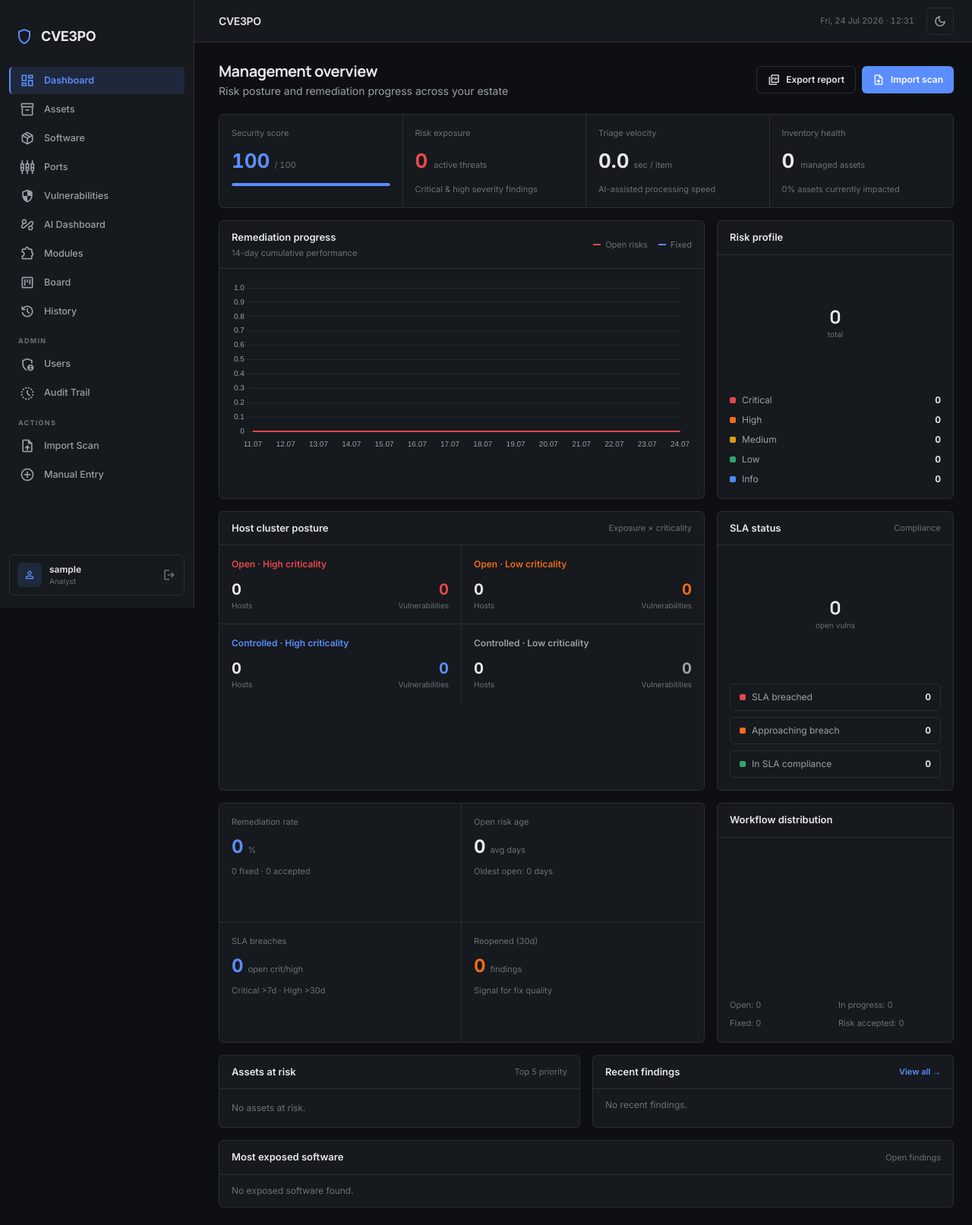
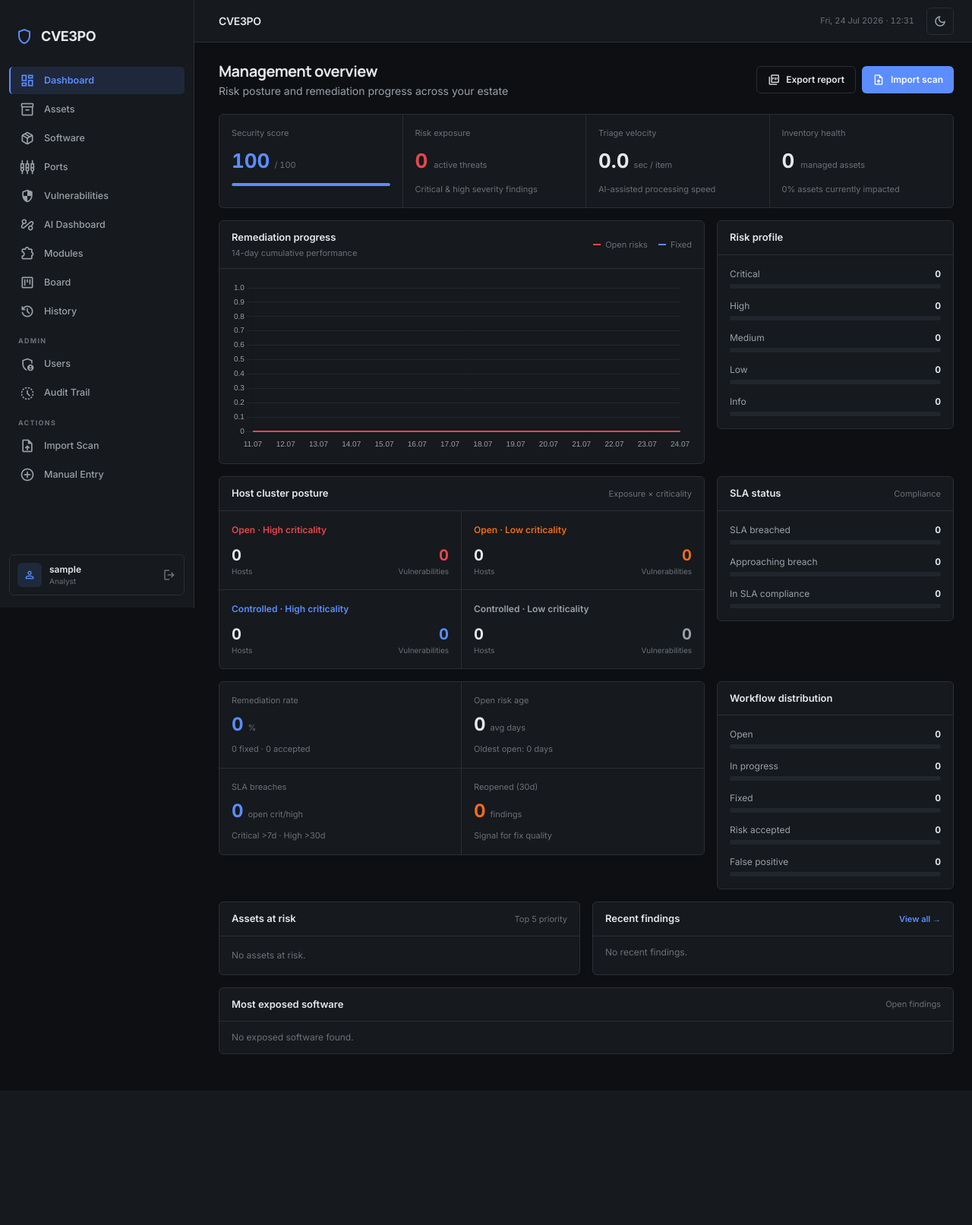
Before and after one commit to MichaelHeu4/CVE3PO, a Django app: page / in a window 1280 px wide. Shown: the top 1613 px of the page at 76% size. After the commit the page ends 1388 px from the top, so only its background shows below. Run offline with Django 5.2, Linux system fonts and the light colour scheme; the visitor is signed in with stand-in values (Sample User, id 1); data comes from the database, SQL or seed files in the repository; data that the repository does not hold is empty; a map, chart or similar area stays blank; some libraries are stand-ins or nearby versions.

Commit message:
Removed donut diagrams

```diff
--- a/vuln_manager/templates/vuln_manager/dashboard.html
+++ b/vuln_manager/templates/vuln_manager/dashboard.html
@@ -59,7 +59,7 @@
 </div>
 
 <!-- Trend + Risk profile -->
-<div class="grid grid-cols-1 lg:grid-cols-3 gap-4 mb-4">
+<div class="grid grid-cols-1 lg:grid-cols-3 gap-4 mb-4 items-start">
     <div class="lg:col-span-2 bg-surface-container border border-outline-variant rounded-md">
         <div class="flex items-center justify-between px-4 py-3 border-b border-outline-variant">
             <div>
@@ -76,27 +76,33 @@
 
     <div class="bg-surface-container border border-outline-variant rounded-md flex flex-col">
         <div class="px-4 py-3 border-b border-outline-variant"><h3 class="font-semibold text-[13px] text-on-surface">Risk profile</h3></div>
-        <div class="p-4">
-            <div class="relative flex items-center justify-center mb-4">
-                <div style="height: 150px; width: 150px;"><canvas id="severityDoughnut"></canvas></div>
-                <div class="absolute inset-0 flex flex-col items-center justify-center pointer-events-none">
-                    <p class="text-2xl font-bold font-headline text-on-surface leading-none tabular-nums">{{ vuln_count }}</p>
-                    <p class="text-[10px] text-outline mt-1">total</p>
-                </div>
+        <div class="p-4 space-y-3.5" data-bars>
+            <div>
+                <div class="flex justify-between items-center mb-1"><span class="text-[12px] text-on-surface-variant">Critical</span><b class="text-[12px] tabular-nums text-on-surface">{{ severity_map.critical }}</b></div>
+                <div class="h-1.5 rounded-full bg-surface-container-highest overflow-hidden"><div class="h-full rounded-full" data-val="{{ severity_map.critical }}" style="background:#e5484d;width:0"></div></div>
             </div>
-            <div class="space-y-2">
-                <div class="flex justify-between items-center text-[12px]"><span class="flex items-center gap-2 text-on-surface-variant"><span class="w-2 h-2 rounded-sm bg-error"></span>Critical</span><b class="tabular-nums text-on-surface">{{ severity_map.critical }}</b></div>
-                <div class="flex justify-between items-center text-[12px]"><span class="flex items-center gap-2 text-on-surface-variant"><span class="w-2 h-2 rounded-sm bg-tertiary"></span>High</span><b class="tabular-nums text-on-surface">{{ severity_map.high }}</b></div>
-                <div class="flex justify-between items-center text-[12px]"><span class="flex items-center gap-2 text-on-surface-variant"><span class="w-2 h-2 rounded-sm" style="background:#d99e12"></span>Medium</span><b class="tabular-nums text-on-surface">{{ severity_map.medium }}</b></div>
-                <div class="flex justify-between items-center text-[12px]"><span class="flex items-center gap-2 text-on-surface-variant"><span class="w-2 h-2 rounded-sm" style="background:#30a46c"></span>Low</span><b class="tabular-nums text-on-surface">{{ severity_map.low }}</b></div>
-                <div class="flex justify-between items-center text-[12px]"><span class="flex items-center gap-2 text-on-surface-variant"><span class="w-2 h-2 rounded-sm" style="background:#4b8bf5"></span>Info</span><b class="tabular-nums text-on-surface">{{ severity_map.info }}</b></div>
+            <div>
+                <div class="flex justify-between items-center mb-1"><span class="text-[12px] text-on-surface-variant">High</span><b class="text-[12px] tabular-nums text-on-surface">{{ severity_map.high }}</b></div>
+                <div class="h-1.5 rounded-full bg-surface-container-highest overflow-hidden"><div class="h-full rounded-full" data-val="{{ severity_map.high }}" style="background:#ef6c1a;width:0"></div></div>
+            </div>
+            <div>
+                <div class="flex justify-between items-center mb-1"><span class="text-[12px] text-on-surface-variant">Medium</span><b class="text-[12px] tabular-nums text-on-surface">{{ severity_map.medium }}</b></div>
+                <div class="h-1.5 rounded-full bg-surface-container-highest overflow-hidden"><div class="h-full rounded-full" data-val="{{ severity_map.medium }}" style="background:#d99e12;width:0"></div></div>
+            </div>
+            <div>
+                <div class="flex justify-between items-center mb-1"><span class="text-[12px] text-on-surface-variant">Low</span><b class="text-[12px] tabular-nums text-on-surface">{{ severity_map.low }}</b></div>
+                <div class="h-1.5 rounded-full bg-surface-container-highest overflow-hidden"><div class="h-full rounded-full" data-val="{{ severity_map.low }}" style="background:#30a46c;width:0"></div></div>
+            </div>
+            <div>
+                <div class="flex justify-between items-center mb-1"><span class="text-[12px] text-on-surface-variant">Info</span><b class="text-[12px] tabular-nums text-on-surface">{{ severity_map.info }}</b></div>
+                <div class="h-1.5 rounded-full bg-surface-container-highest overflow-hidden"><div class="h-full rounded-full" data-val="{{ severity_map.info }}" style="background:#4b8bf5;width:0"></div></div>
             </div>
         </div>
     </div>
 </div>
 
 <!-- Host cluster + SLA -->
-<div class="grid grid-cols-1 lg:grid-cols-3 gap-4 mb-4">
+<div class="grid grid-cols-1 lg:grid-cols-3 gap-4 mb-4 items-start">
     <div class="lg:col-span-2 bg-surface-container border border-outline-variant rounded-md">
         <div class="flex items-center justify-between px-4 py-3 border-b border-outline-variant">
             <h3 class="font-semibold text-[13px] text-on-surface">Host cluster posture</h3>
@@ -124,25 +130,25 @@
 
     <div class="bg-surface-container border border-outline-variant rounded-md flex flex-col">
         <div class="flex items-center justify-between px-4 py-3 border-b border-outline-variant"><h3 class="font-semibold text-[13px] text-on-surface">SLA status</h3><span class="text-[11px] text-outline">Compliance</span></div>
-        <div class="p-4">
-            <div class="relative flex items-center justify-center mb-4">
-                <div style="height: 150px; width: 150px;"><canvas id="slaDoughnut"></canvas></div>
-                <div class="absolute inset-0 flex flex-col items-center justify-center pointer-events-none">
-                    <p class="text-2xl font-bold font-headline text-on-surface leading-none tabular-nums">{{ vuln_count }}</p>
-                    <p class="text-[10px] text-outline mt-1">open vulns</p>
-                </div>
+        <div class="p-4 space-y-3.5" data-bars>
+            <div>
+                <div class="flex justify-between items-center mb-1"><span class="text-[12px] text-on-surface-variant">SLA breached</span><b class="text-[12px] tabular-nums text-on-surface">{{ sla_breach_count }}</b></div>
+                <div class="h-1.5 rounded-full bg-surface-container-highest overflow-hidden"><div class="h-full rounded-full" data-val="{{ sla_breach_count }}" style="background:#e5484d;width:0"></div></div>
             </div>
-            <div class="space-y-2">
-                <div class="flex justify-between items-center px-3 py-2 border border-outline-variant rounded-md text-[12px]"><span class="flex items-center gap-2 text-on-surface-variant"><span class="w-2 h-2 rounded-sm bg-error"></span>SLA breached</span><b class="tabular-nums">{{ sla_breach_count }}</b></div>
-                <div class="flex justify-between items-center px-3 py-2 border border-outline-variant rounded-md text-[12px]"><span class="flex items-center gap-2 text-on-surface-variant"><span class="w-2 h-2 rounded-sm bg-tertiary"></span>Approaching breach</span><b class="tabular-nums">{{ sla_approaching_count }}</b></div>
-                <div class="flex justify-between items-center px-3 py-2 border border-outline-variant rounded-md text-[12px]"><span class="flex items-center gap-2 text-on-surface-variant"><span class="w-2 h-2 rounded-sm" style="background:#30a46c"></span>In SLA compliance</span><b class="tabular-nums">{{ sla_compliant_count }}</b></div>
+            <div>
+                <div class="flex justify-between items-center mb-1"><span class="text-[12px] text-on-surface-variant">Approaching breach</span><b class="text-[12px] tabular-nums text-on-surface">{{ sla_approaching_count }}</b></div>
+                <div class="h-1.5 rounded-full bg-surface-container-highest overflow-hidden"><div class="h-full rounded-full" data-val="{{ sla_approaching_count }}" style="background:#ef6c1a;width:0"></div></div>
+            </div>
+            <div>
+                <div class="flex justify-between items-center mb-1"><span class="text-[12px] text-on-surface-variant">In SLA compliance</span><b class="text-[12px] tabular-nums text-on-surface">{{ sla_compliant_count }}</b></div>
+                <div class="h-1.5 rounded-full bg-surface-container-highest overflow-hidden"><div class="h-full rounded-full" data-val="{{ sla_compliant_count }}" style="background:#30a46c;width:0"></div></div>
             </div>
         </div>
     </div>
 </div>
 
 <!-- Operational KPIs + workflow -->
-<div class="grid grid-cols-1 lg:grid-cols-3 gap-4 mb-4">
+<div class="grid grid-cols-1 lg:grid-cols-3 gap-4 mb-4 items-start">
     <div class="lg:col-span-2 grid grid-cols-2 bg-surface-container border border-outline-variant rounded-md">
         <div class="p-4 border-r border-b border-outline-variant"><p class="text-[11px] text-outline mb-2">Remediation rate</p><div class="flex items-baseline gap-1.5"><span class="text-2xl font-bold text-primary tabular-nums">{{ remediation_rate }}</span><span class="text-[11px] text-outline">%</span></div><p class="mt-2 text-[11px] text-outline">{{ resolved_count }} fixed · {{ ignored_count }} accepted</p></div>
         <div class="p-4 border-b border-outline-variant"><p class="text-[11px] text-outline mb-2">Open risk age</p><div class="flex items-baseline gap-1.5"><span class="text-2xl font-bold text-on-surface tabular-nums">{{ avg_open_age_days }}</span><span class="text-[11px] text-outline">avg days</span></div><p class="mt-2 text-[11px] text-outline">Oldest open: {{ oldest_open_days }} days</p></div>
@@ -151,11 +157,26 @@
     </div>
     <div class="bg-surface-container border border-outline-variant rounded-md">
         <div class="flex items-center justify-between px-4 py-3 border-b border-outline-variant"><h3 class="font-semibold text-[13px] text-on-surface">Workflow distribution</h3></div>
-        <div class="p-4">
-            <div class="relative" style="height: 180px;"><canvas id="statusDoughnut"></canvas></div>
-            <div class="mt-4 grid grid-cols-2 gap-2 text-[11px] text-outline">
-                <span>Open: {{ status_map.open }}</span><span>In progress: {{ status_map.in_progress }}</span>
-                <span>Fixed: {{ status_map.fixed }}</span><span>Risk accepted: {{ status_map.risk_accepted }}</span>
+        <div class="p-4 space-y-3.5" data-bars>
+            <div>
+                <div class="flex justify-between items-center mb-1"><span class="text-[12px] text-on-surface-variant">Open</span><b class="text-[12px] tabular-nums text-on-surface">{{ status_map.open }}</b></div>
+                <div class="h-1.5 rounded-full bg-surface-container-highest overflow-hidden"><div class="h-full rounded-full" data-val="{{ status_map.open }}" style="background:#e5484d;width:0"></div></div>
+            </div>
+            <div>
+                <div class="flex justify-between items-center mb-1"><span class="text-[12px] text-on-surface-variant">In progress</span><b class="text-[12px] tabular-nums text-on-surface">{{ status_map.in_progress }}</b></div>
+                <div class="h-1.5 rounded-full bg-surface-container-highest overflow-hidden"><div class="h-full rounded-full" data-val="{{ status_map.in_progress }}" style="background:#ef6c1a;width:0"></div></div>
+            </div>
+            <div>
+                <div class="flex justify-between items-center mb-1"><span class="text-[12px] text-on-surface-variant">Fixed</span><b class="text-[12px] tabular-nums text-on-surface">{{ status_map.fixed }}</b></div>
+                <div class="h-1.5 rounded-full bg-surface-container-highest overflow-hidden"><div class="h-full rounded-full" data-val="{{ status_map.fixed }}" style="background:#30a46c;width:0"></div></div>
+            </div>
+            <div>
+                <div class="flex justify-between items-center mb-1"><span class="text-[12px] text-on-surface-variant">Risk accepted</span><b class="text-[12px] tabular-nums text-on-surface">{{ status_map.risk_accepted }}</b></div>
+                <div class="h-1.5 rounded-full bg-surface-container-highest overflow-hidden"><div class="h-full rounded-full" data-val="{{ status_map.risk_accepted }}" style="background:#4b8bf5;width:0"></div></div>
+            </div>
+            <div>
+                <div class="flex justify-between items-center mb-1"><span class="text-[12px] text-on-surface-variant">False positive</span><b class="text-[12px] tabular-nums text-on-surface">{{ status_map.false_positive }}</b></div>
+                <div class="h-1.5 rounded-full bg-surface-container-highest overflow-hidden"><div class="h-full rounded-full" data-val="{{ status_map.false_positive }}" style="background:#9aa1a9;width:0"></div></div>
             </div>
         </div>
     </div>
@@ -246,22 +267,14 @@
             }
         });
 
-        new Chart(document.getElementById('severityDoughnut').getContext('2d'), {
-            type: 'doughnut',
-            data: { labels: ['Critical', 'High', 'Medium', 'Low', 'Info'], datasets: [{ data: [{{ severity_map.critical }}, {{ severity_map.high }}, {{ severity_map.medium }}, {{ severity_map.low }}, {{ severity_map.info }}], backgroundColor: SEV, borderWidth: 2, borderColor: panel, hoverOffset: 6 }] },
-            options: { responsive: true, maintainAspectRatio: false, cutout: '76%', plugins: { legend: { display: false } } }
-        });
-
-        new Chart(document.getElementById('statusDoughnut').getContext('2d'), {
-            type: 'doughnut',
-            data: { labels: ['Open', 'In Progress', 'Fixed', 'Risk Accepted', 'False Positive'], datasets: [{ data: [{{ status_map.open }}, {{ status_map.in_progress }}, {{ status_map.fixed }}, {{ status_map.risk_accepted }}, {{ status_map.false_positive }}], backgroundColor: ['#e5484d', '#ef6c1a', '#30a46c', '#4b8bf5', muted], borderWidth: 2, borderColor: panel, hoverOffset: 6 }] },
-            options: { responsive: true, maintainAspectRatio: false, cutout: '70%', plugins: { legend: { display: false } } }
-        });
-
-        new Chart(document.getElementById('slaDoughnut').getContext('2d'), {
-            type: 'doughnut',
-            data: { labels: ['SLA Breached', 'Approaching Breach', 'In SLA Compliance'], datasets: [{ data: [{{ sla_breach_count }}, {{ sla_approaching_count }}, {{ sla_compliant_count }}], backgroundColor: ['#e5484d', '#ef6c1a', '#30a46c'], borderWidth: 2, borderColor: panel, hoverOffset: 6 }] },
-            options: { responsive: true, maintainAspectRatio: false, cutout: '76%', plugins: { legend: { display: false } } }
+        // Horizontal bar charts (severity / SLA / workflow) — scaled to each group's max
+        document.querySelectorAll('[data-bars]').forEach(function (g) {
+            var bars = Array.prototype.slice.call(g.querySelectorAll('[data-val]'));
+            var max = Math.max.apply(null, [1].concat(bars.map(function (b) { return parseFloat(b.dataset.val) || 0; })));
+            bars.forEach(function (b) {
+                var v = parseFloat(b.dataset.val) || 0;
+                b.style.width = v > 0 ? Math.max(4, v / max * 100) + '%' : '0%';
+            });
         });
     });
 </script>
```
